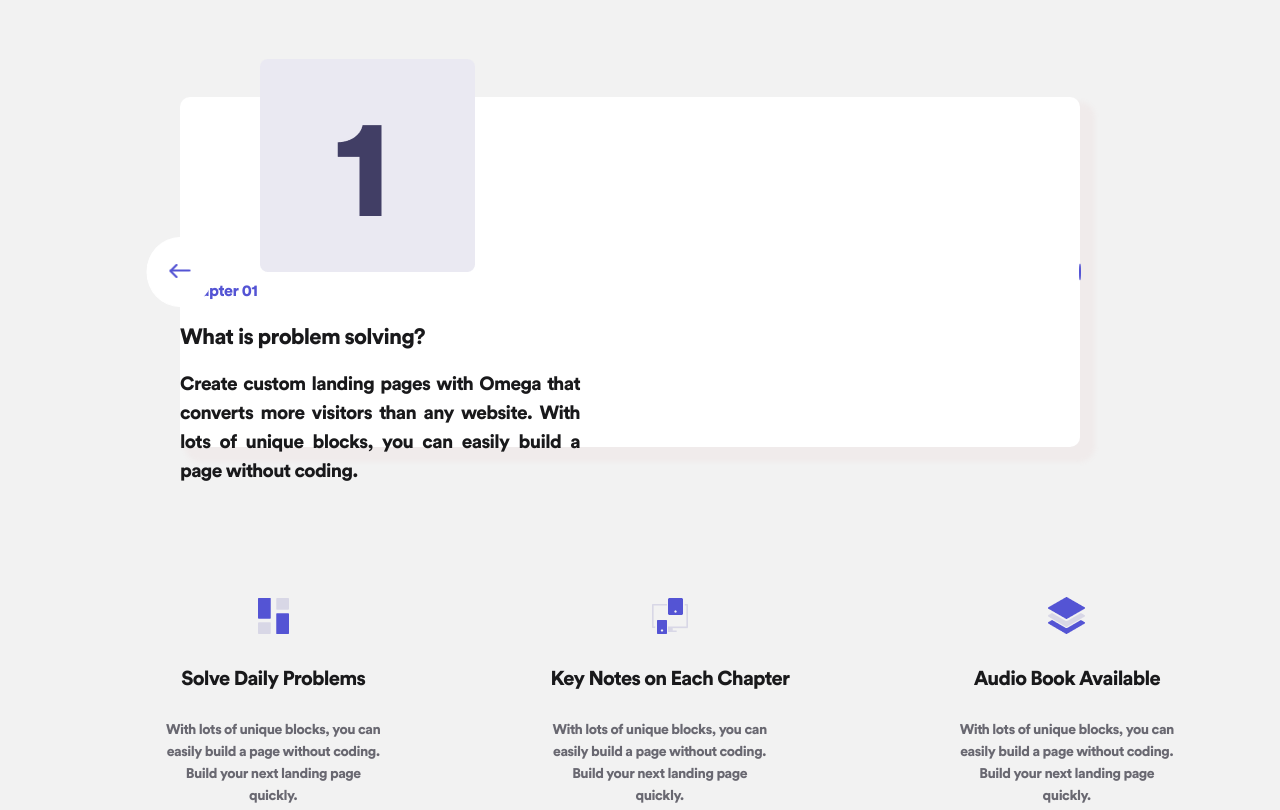
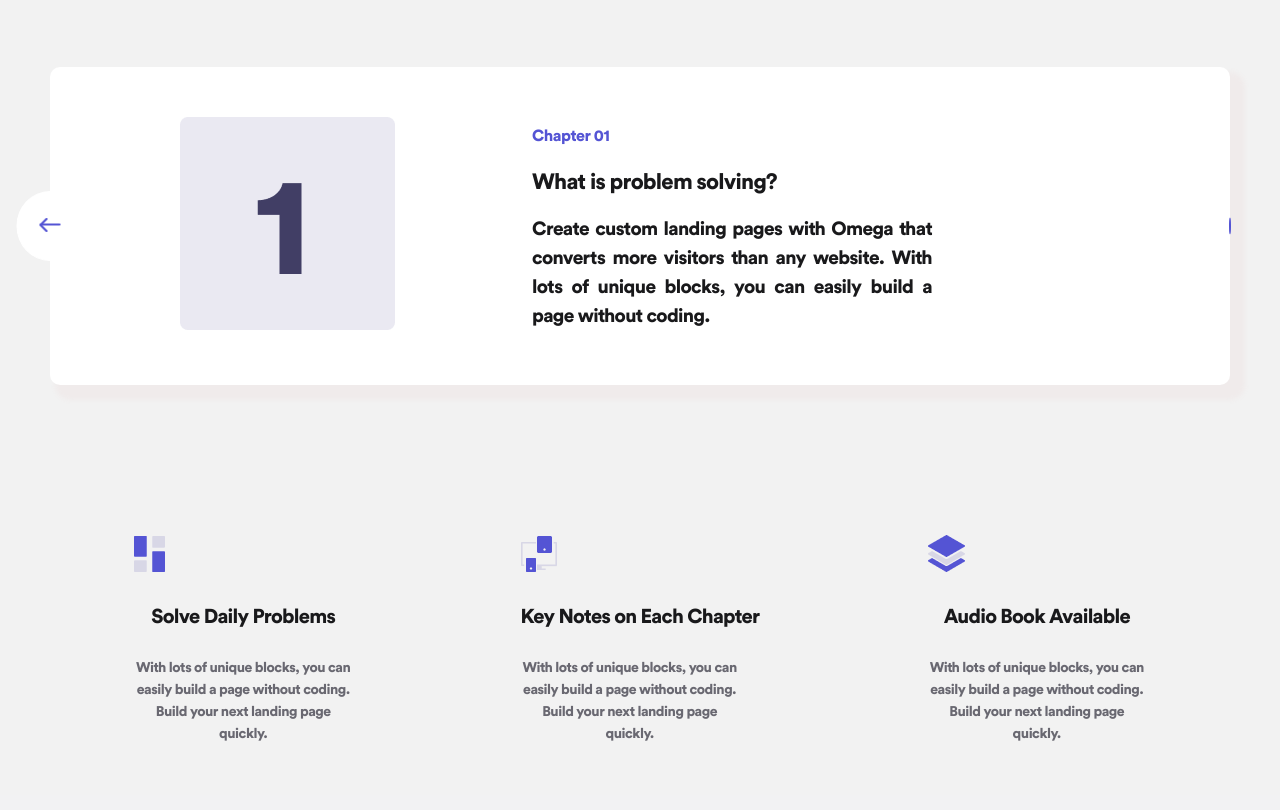
Before and after one commit to the-rustambek/Omega_page, a plain HTML site: page index.html in a window 1280 px wide. Shown: the part 1188-1998 px from the top of the page. Drawn offline with Linux system fonts and the light colour scheme.

Commit message:
add file

```diff
--- a/index.html
+++ b/index.html
@@ -117,7 +117,8 @@
                 </div>
             </div>
             <div class="header-footer">
-                <img src="./img/jonathan.png" alt="" class="header-footer-img">
+                <img src=".
+                /img/jonathan.png" alt="" class="header-footer-img">
                 <div class="header-footer-1">
                     <p class="header-footer-info">
                         “OMG! I cannot believe that I have got a brand new landing page after getting Omega. It was
@@ -139,7 +140,7 @@
                 Create custom landing pages with Omega that converts<br> more visitors than any website.
             </p>
             <div class="box-1-box">
-                <div class="container">
+
                 <button class="left-img">
                     <img src="./img/left-strelka.png" alt="" class="strelka-left">
                 </button>
@@ -160,7 +161,7 @@
                         of unique blocks, you can easily build a page without coding.
 
                     </p>
-                </div>
+
                 </div>
             </div>
             <div class="box-1-first">
--- a/style.css
+++ b/style.css
@@ -249,10 +249,9 @@ padding-bottom: 15px;
         width: 29%;
     }
         .container .box-2-blok-part-item{
-            width: 33%;
-        }
+            width:26%}
         .container .box-2-blok-part-text{
-            width: 250px;
+            width: 230px;
         }
         .container .box-5-blok-list{
             justify-content: center;
@@ -1124,22 +1123,21 @@ padding-bottom: 15px;
 
 .box-1 {
 
-    text-align: center;
+    /* text-align: center; */
     background-color: #F2F2F2;
-    padding: 80px;
+    padding: 50px;
 
 }
 
 .box-1-box {
-    width: 900px;
-    height: 350px;
+    padding: 50px;
     background-color: white;
     border-radius: 10px;
     display: flex;
     justify-content: space-between;
     align-items: center;
     text-align: justify;
-    margin-left: 100px;
+
     box-shadow: 10px 10px 5px 5px rgb(240, 235, 235);
     position: relative;
 }
```
